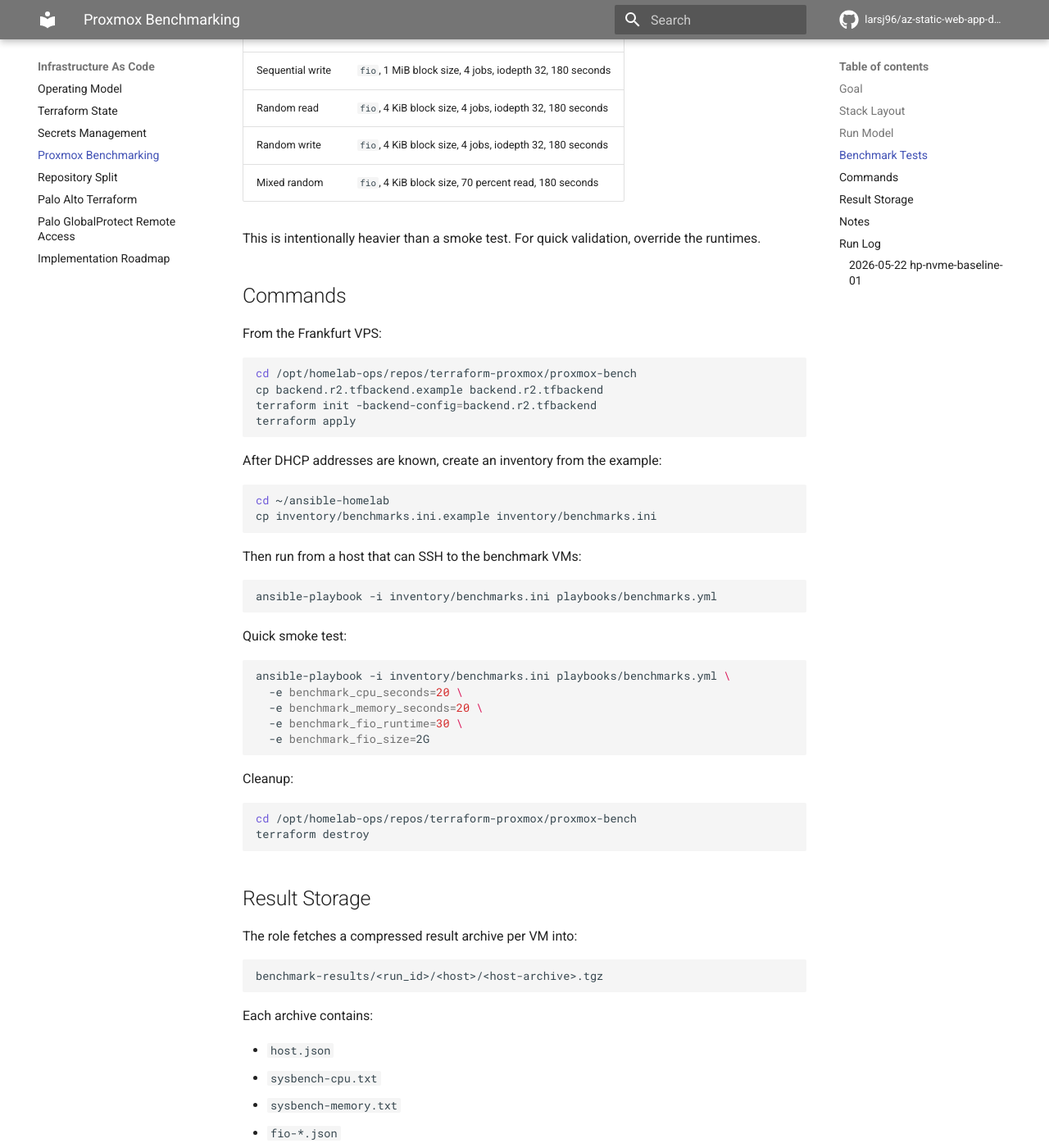
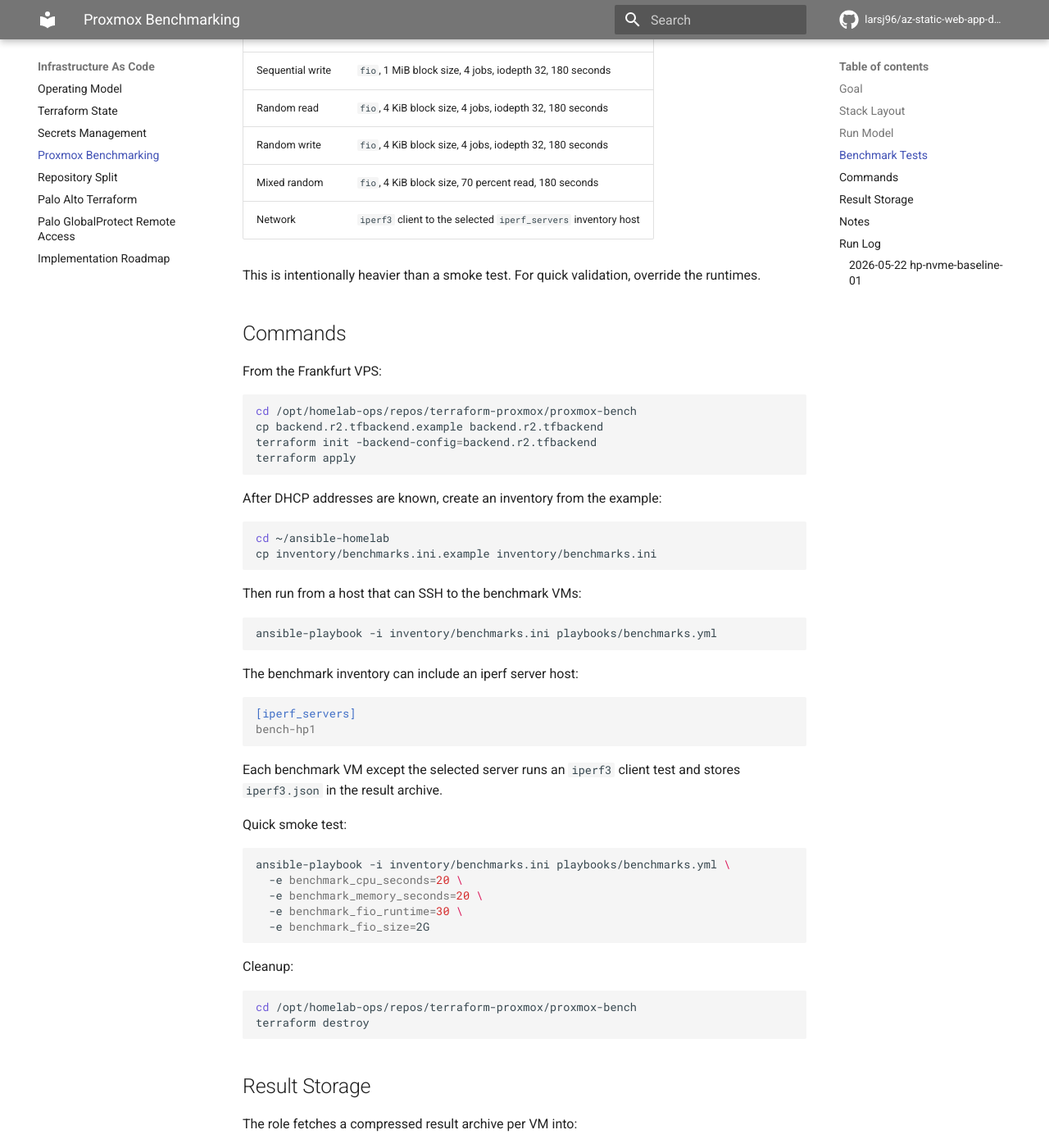
Before and after one commit to larsj96/az-static-web-app-docs, an MkDocs documentation site: the page built from docs/proxmox-benchmarking.md, in a window 1280 px wide and 1400 px high, scrolled down 2502 px. Shown: the whole window at 82% size. Built offline with MkDocs 1.6.1 and Material for MkDocs 9.7.7, drawn with Linux system fonts in a browser that asks for light colours; comment, search, counter and statistics services are not loaded; some of the changed text lies outside the part shown.

Commit message:
Document

````diff
--- a/docs/proxmox-benchmarking.md
+++ b/docs/proxmox-benchmarking.md
@@ -82,6 +82,7 @@ Default test profile:
 | Random read | `fio`, 4 KiB block size, 4 jobs, iodepth 32, 180 seconds |
 | Random write | `fio`, 4 KiB block size, 4 jobs, iodepth 32, 180 seconds |
 | Mixed random | `fio`, 4 KiB block size, 70 percent read, 180 seconds |
+| Network | `iperf3` client to the selected `iperf_servers` inventory host |
 
 This is intentionally heavier than a smoke test. For quick validation, override the runtimes.
 
@@ -108,6 +109,15 @@ Then run from a host that can SSH to the benchmark VMs:
 ```bash
 ansible-playbook -i inventory/benchmarks.ini playbooks/benchmarks.yml
 ```
+
+The benchmark inventory can include an iperf server host:
+
+```ini
+[iperf_servers]
+bench-hp1
+```
+
+Each benchmark VM except the selected server runs an `iperf3` client test and stores `iperf3.json` in the result archive.
 
 Quick smoke test:
 
@@ -140,6 +150,7 @@ Each archive contains:
 - `sysbench-cpu.txt`
 - `sysbench-memory.txt`
 - `fio-*.json`
+- `iperf3.json` when an iperf server is configured
 
 Do not commit raw benchmark results unless there is a specific reason. Summarize important runs in this document or in a dedicated dated run note.
 
````
